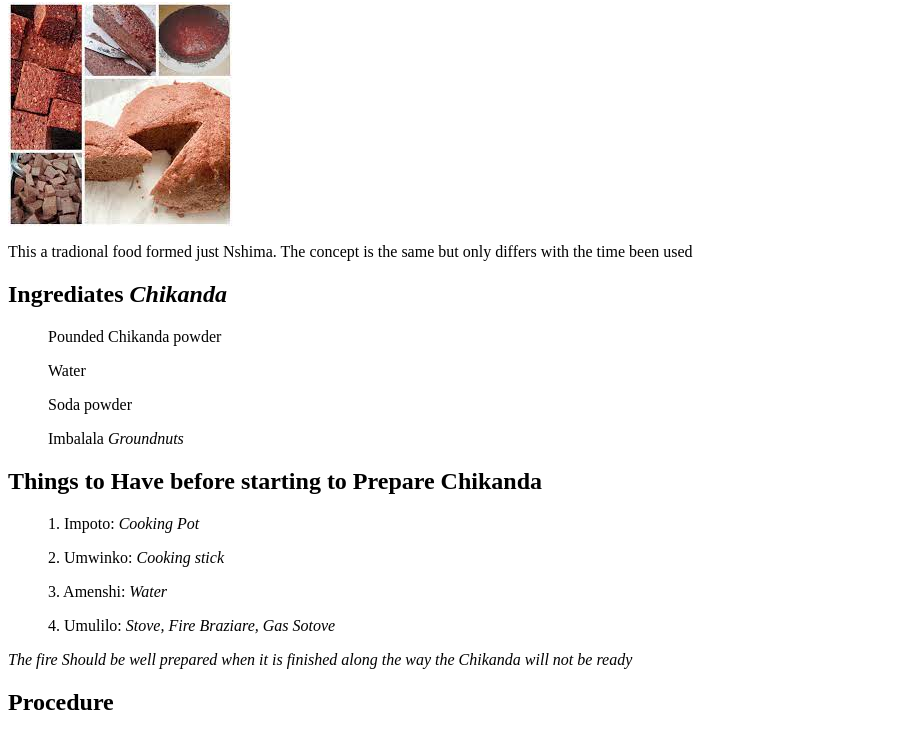
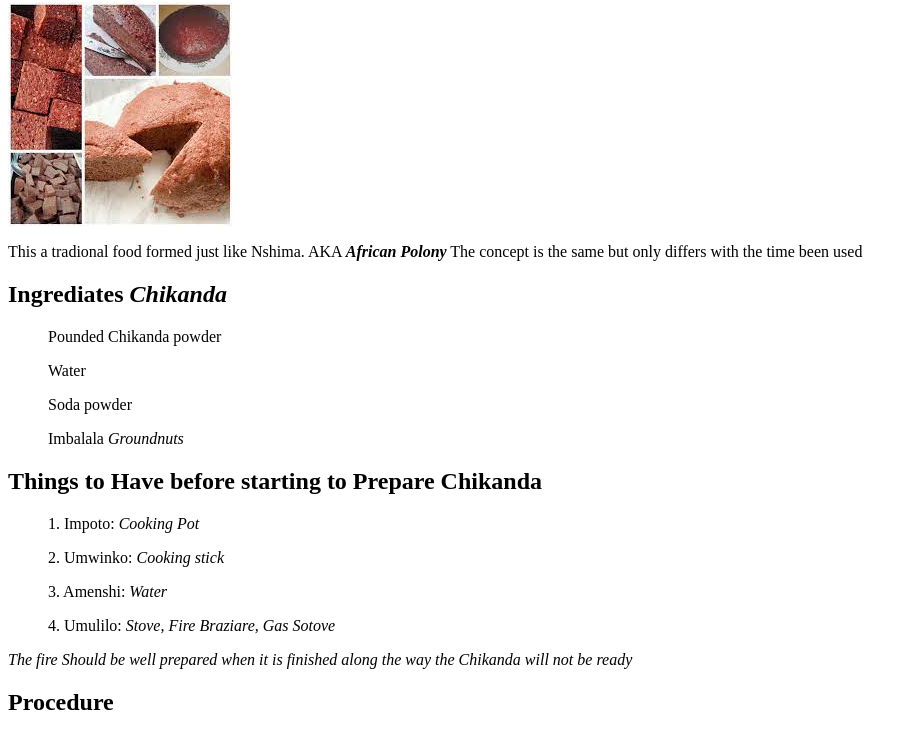
Before and after one commit to Sa-vi-our/odin_recipes, a plain HTML site: page recipies/chikanda.html in a window 1280 px wide. Shown: the part 64-797 px from the top of the page, without its empty margins (0-917 px from the left). Drawn offline with Linux system fonts and the light colour scheme.

Commit message:
Add recipies

```diff
--- a/recipies/chikanda.html
+++ b/recipies/chikanda.html
@@ -1,7 +1,8 @@
 <body>
     <h1>Chikanda</h1>
     <img src="images/chikanda.jpeg">
-    <p>This a tradional food formed just Nshima. The concept is the same but only differs
+    <p>This a tradional food formed just like Nshima. AKA <em><strong>African
+        Polony</strong></em> The concept is the same but only differs
         with the time been used</p>
 
         <h2>Ingrediates <em><strong>Chikanda</strong></em></h2>
```
Also changed, not shown: index.html (+1 -0 lines), recipies/images/Homerecipe.jpeg (added).
